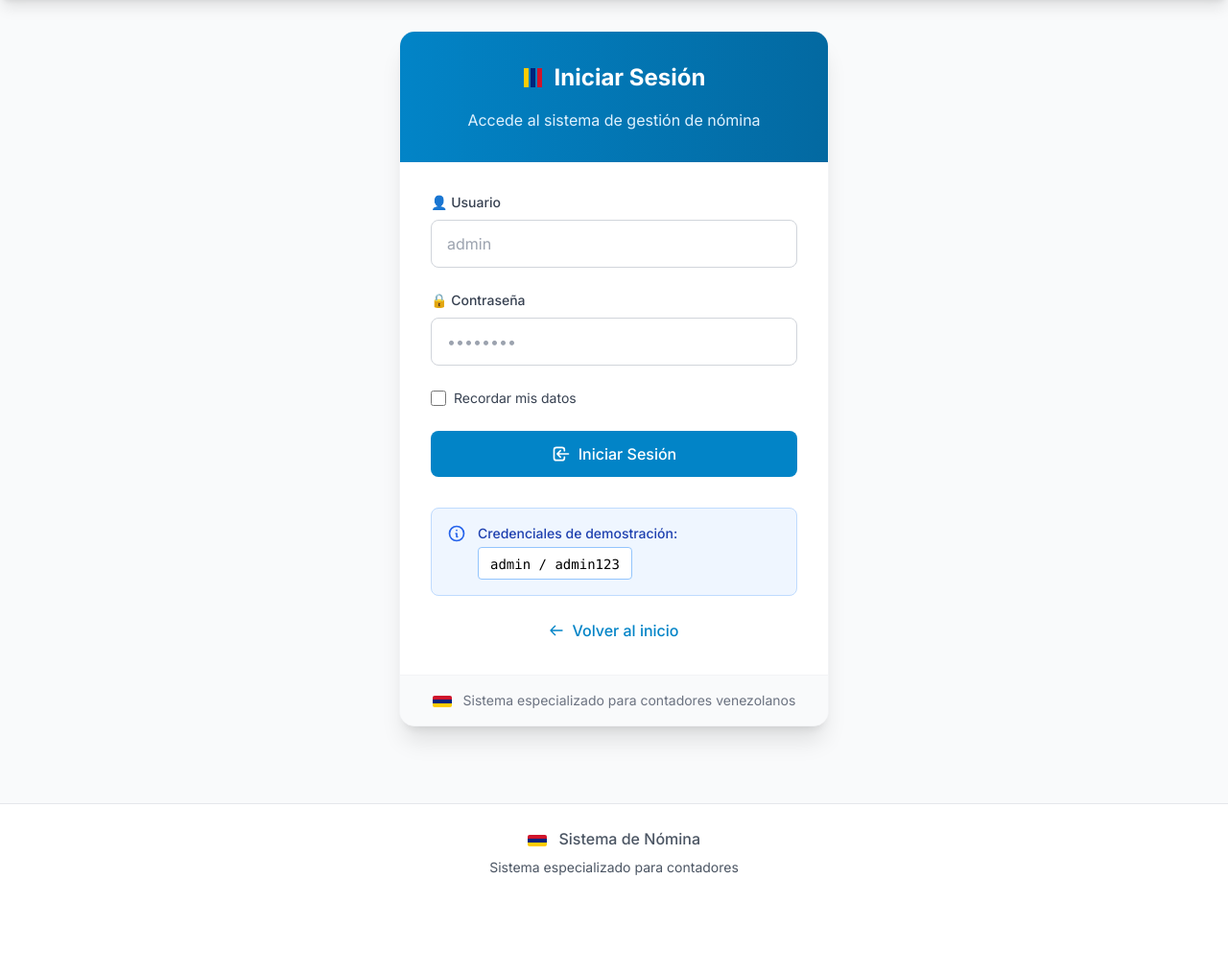
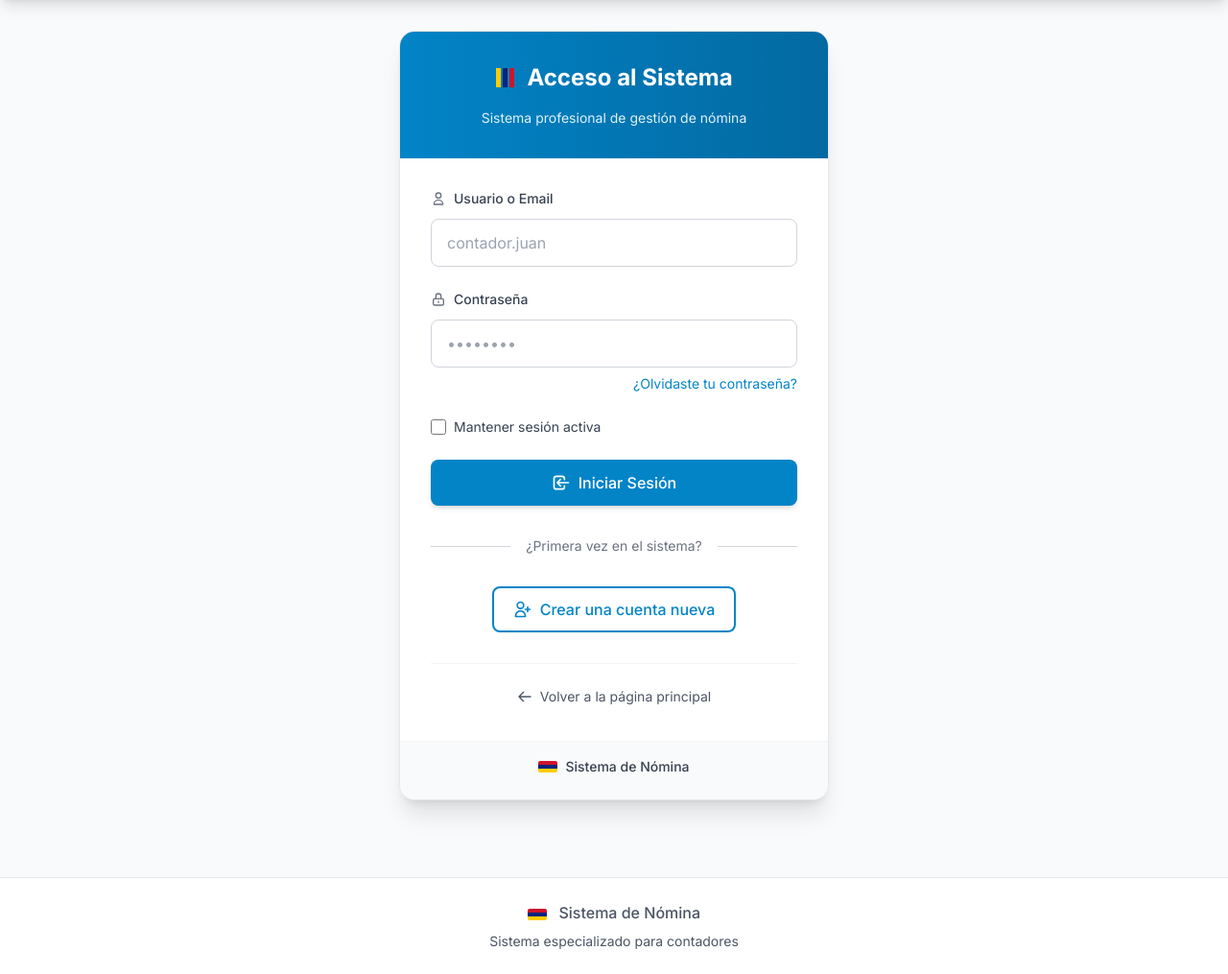
Before and after one commit to Oscardm22/sistema_nomina, a Flask app: page /login in a window 1280 px wide. Shown: the part 64-1079 px from the top of the page at 96% size. Before the commit the page ends 976 px from the top, so only its background shows below. Run offline with Flask 3, Linux system fonts and the light colour scheme; some libraries are stand-ins or nearby versions.

Commit message:
diseño sin modo demo

```diff
--- a/app/templates/auth/login.html
+++ b/app/templates/auth/login.html
@@ -5,8 +5,8 @@
 {% block content %}
 <div class="max-w-md mx-auto">
     <!-- Card de login -->
-    <div class="bg-white rounded-2xl shadow-xl overflow-hidden border border-gray-100">
-        <!-- Header con bandera -->
+    <div class="bg-white rounded-2xl shadow-xl overflow-hidden border border-gray-200">
+        <!-- Header -->
         <div class="bg-gradient-to-r from-primary-600 to-primary-700 text-white p-8">
             <div class="flex items-center justify-center mb-4">
                 <div class="flex mr-3">
@@ -14,57 +14,73 @@
                     <span class="flag-stripe blue"></span>
                     <span class="flag-stripe red"></span>
                 </div>
-                <h2 class="text-2xl font-bold">Iniciar Sesión</h2>
+                <h2 class="text-2xl font-bold">Acceso al Sistema</h2>
             </div>
-            <p class="text-primary-100 text-center">
-                Accede al sistema de gestión de nómina
+            <p class="text-primary-100 text-center text-sm">
+                Sistema profesional de gestión de nómina
             </p>
         </div>
 
         <!-- Formulario -->
         <div class="p-8">
-            <!-- Formulario simple (por ahora) -->
             <form method="POST" action="#" class="space-y-6">
                 <!-- Usuario -->
                 <div>
                     <label for="username" class="block text-sm font-medium text-gray-700 mb-2">
-                        👤 Usuario
+                        <span class="inline-flex items-center">
+                            <svg class="w-4 h-4 mr-2 text-gray-500" fill="none" stroke="currentColor" viewBox="0 0 24 24">
+                                <path stroke-linecap="round" stroke-linejoin="round" stroke-width="2" d="M16 7a4 4 0 11-8 0 4 4 0 018 0zM12 14a7 7 0 00-7 7h14a7 7 0 00-7-7z"/>
+                            </svg>
+                            Usuario o Email
+                        </span>
                     </label>
                     <input type="text"
                            id="username"
                            name="username"
                            required
-                           class="w-full px-4 py-3 border border-gray-300 rounded-lg focus:ring-2 focus:ring-primary-500 focus:border-transparent transition"
-                           placeholder="admin">
+                           class="w-full px-4 py-3 border border-gray-300 rounded-lg focus:ring-2 focus:ring-primary-500 focus:border-transparent transition placeholder-gray-400"
+                           placeholder="contador.juan">
                 </div>
 
                 <!-- Contraseña -->
                 <div>
                     <label for="password" class="block text-sm font-medium text-gray-700 mb-2">
-                        🔒 Contraseña
+                        <span class="inline-flex items-center">
+                            <svg class="w-4 h-4 mr-2 text-gray-500" fill="none" stroke="currentColor" viewBox="0 0 24 24">
+                                <path stroke-linecap="round" stroke-linejoin="round" stroke-width="2" d="M12 15v2m-6 4h12a2 2 0 002-2v-6a2 2 0 00-2-2H6a2 2 0 00-2 2v6a2 2 0 002 2zm10-10V7a4 4 0 00-8 0v4h8z"/>
+                            </svg>
+                            Contraseña
+                        </span>
                     </label>
                     <input type="password"
                            id="password"
                            name="password"
                            required
-                           class="w-full px-4 py-3 border border-gray-300 rounded-lg focus:ring-2 focus:ring-primary-500 focus:border-transparent transition"
+                           class="w-full px-4 py-3 border border-gray-300 rounded-lg focus:ring-2 focus:ring-primary-500 focus:border-transparent transition placeholder-gray-400"
                            placeholder="••••••••">
+                    <div class="mt-1 text-right">
+                        <a href="#" class="text-sm text-primary-600 hover:text-primary-700">
+                            ¿Olvidaste tu contraseña?
+                        </a>
+                    </div>
                 </div>
 
-                <!-- Recordar -->
+                <!-- Opciones -->
+                <div class="flex items-center justify-between">
                     <div class="flex items-center">
                         <input type="checkbox"
                                id="remember"
                                name="remember"
                                class="h-4 w-4 text-primary-600 focus:ring-primary-500 border-gray-300 rounded">
                         <label for="remember" class="ml-2 block text-sm text-gray-700">
-                        Recordar mis datos
+                            Mantener sesión activa
                         </label>
+                    </div>
                 </div>
 
                 <!-- Botón de login -->
                 <button type="submit"
-                        class="w-full py-3 px-4 bg-primary-600 hover:bg-primary-700 text-white font-medium rounded-lg transition duration-200 transform hover:-translate-y-0.5">
+                        class="w-full py-3 px-4 bg-primary-600 hover:bg-primary-700 text-white font-medium rounded-lg transition duration-200 shadow-md hover:shadow-lg">
                     <div class="flex items-center justify-center">
                         <svg class="w-5 h-5 mr-2" fill="none" stroke="currentColor" viewBox="0 0 24 24">
                             <path stroke-linecap="round" stroke-linejoin="round" stroke-width="2" d="M11 16l-4-4m0 0l4-4m-4 4h14m-5 4v1a3 3 0 01-3 3H6a3 3 0 01-3-3V7a3 3 0 013-3h7a3 3 0 013 3v1"/>
@@ -74,42 +90,46 @@
                 </button>
             </form>
 
-            <!-- Demo info -->
-            <div class="mt-8 p-4 bg-blue-50 border border-blue-200 rounded-lg">
-                <div class="flex items-start">
-                    <div class="text-blue-600 mr-3">
-                        <svg class="w-5 h-5" fill="none" stroke="currentColor" viewBox="0 0 24 24">
-                            <path stroke-linecap="round" stroke-linejoin="round" stroke-width="2" d="M13 16h-1v-4h-1m1-4h.01M21 12a9 9 0 11-18 0 9 9 0 0118 0z"/>
-                        </svg>
+            <!-- Separador -->
+            <div class="relative my-8">
+                <div class="absolute inset-0 flex items-center">
+                    <div class="w-full border-t border-gray-300"></div>
                 </div>
-                    <div>
-                        <div class="text-sm font-medium text-blue-800">Credenciales de demostración:</div>
-                        <div class="mt-1">
-                            <div class="inline-block bg-white px-3 py-1 rounded border border-blue-300">
-                                <span class="font-mono text-sm">admin / admin123</span>
-                            </div>
-                        </div>
-                    </div>
+                <div class="relative flex justify-center text-sm">
+                    <span class="px-4 bg-white text-gray-500">¿Primera vez en el sistema?</span>
                 </div>
             </div>
 
+            <!-- Crear cuenta -->
+            <div class="text-center">
+                <a href="#"
+                   class="inline-flex items-center px-5 py-2.5 border-2 border-primary-600 text-primary-600 font-medium rounded-lg hover:bg-primary-50 transition">
+                    <svg class="w-5 h-5 mr-2" fill="none" stroke="currentColor" viewBox="0 0 24 24">
+                        <path stroke-linecap="round" stroke-linejoin="round" stroke-width="2" d="M18 9v3m0 0v3m0-3h3m-3 0h-3m-2-5a4 4 0 11-8 0 4 4 0 018 0zM3 20a6 6 0 0112 0v1H3v-1z"/>
+                    </svg>
+                    Crear una cuenta nueva
+                </a>
+            </div>
+
             <!-- Volver al inicio -->
-            <div class="mt-6 text-center">
+            <div class="mt-8 pt-6 border-t border-gray-100 text-center">
                 <a href="/"
-                   class="inline-flex items-center text-primary-600 hover:text-primary-700 font-medium">
+                   class="inline-flex items-center text-gray-600 hover:text-gray-800 text-sm">
                     <svg class="w-4 h-4 mr-2" fill="none" stroke="currentColor" viewBox="0 0 24 24">
                         <path stroke-linecap="round" stroke-linejoin="round" stroke-width="2" d="M10 19l-7-7m0 0l7-7m-7 7h18"/>
                     </svg>
-                    Volver al inicio
+                    Volver a la página principal
                 </a>
             </div>
         </div>
 
         <!-- Footer -->
         <div class="px-8 py-4 bg-gray-50 border-t border-gray-100">
-            <div class="text-center text-sm text-gray-500">
+            <div class="text-center">
+                <div class="flex items-center justify-center mb-2">
                     <span class="venezuela-flag"></span>
-                Sistema especializado para contadores venezolanos
+                    <span class="text-sm font-medium text-gray-700">Sistema de Nómina</span>
+                </div>
             </div>
         </div>
     </div>
```
Lines whose indentation alone changed are shown as unchanged.
